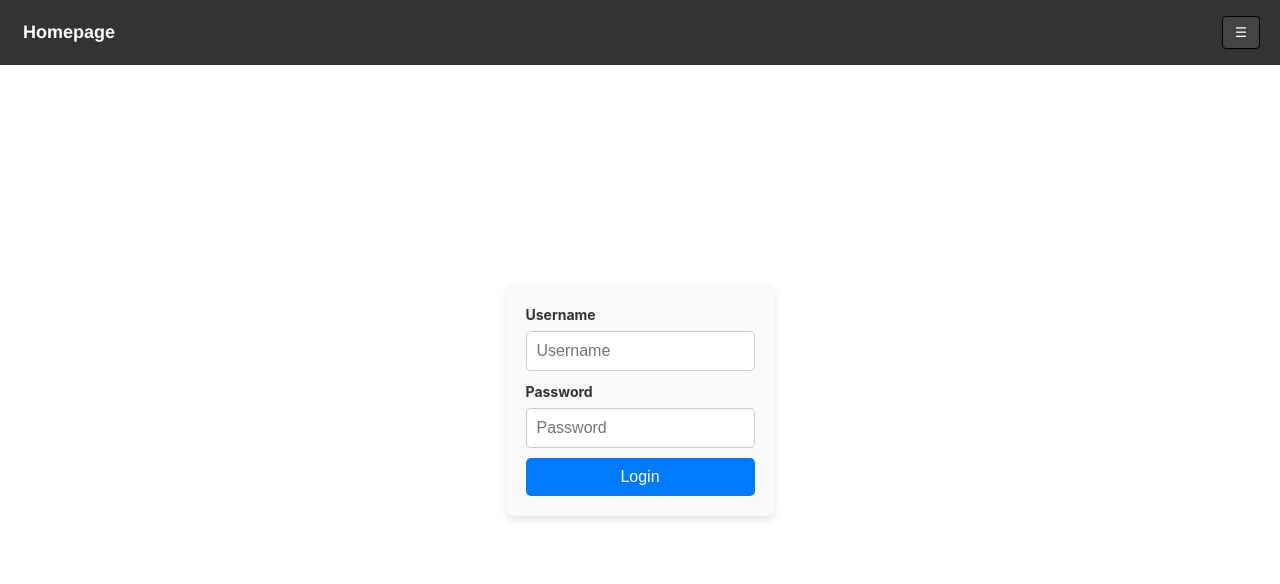
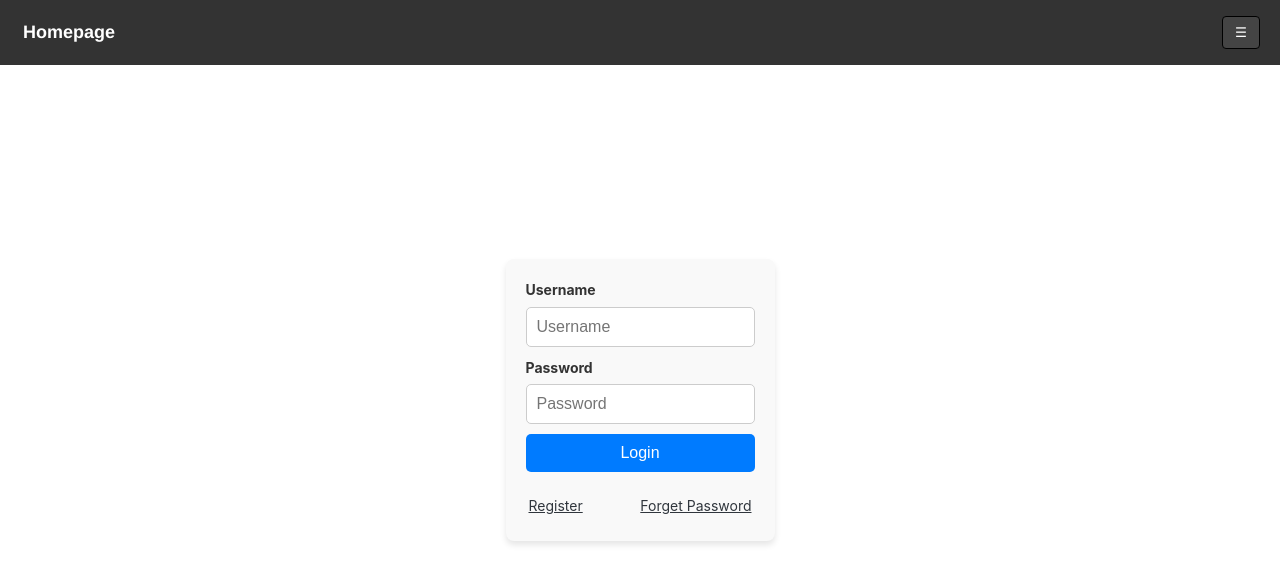
Before and after one commit to 9-8-7-6/vito_frontend, a Vue app: page /#/login in a window 1280 px wide. Shown: the top 584 px of the page. Built offline with nearby package versions, Linux system fonts and the light colour scheme; no server answers.

Commit message:
modify the color (some white is not good looking), and add route register for login view... vice verse

```diff
--- a/src/views/LoginView.vue
+++ b/src/views/LoginView.vue
@@ -16,6 +16,11 @@
 
       <!-- Submit button -->
       <button type="submit">Login</button>
+
+      <div class="action-links">
+        <router-link to="/register" class="link-text">Register</router-link>
+        <router-link to="/login" class="link-text">Forget Password</router-link>
+      </div>
     </form>
   </div>
 </template>
@@ -100,4 +105,22 @@ button:hover {
   color: #333;
   margin-bottom: 5px;
 }
+
+.action-links {
+  display: flex;
+  justify-content: space-between;
+  margin-top: 10px;
+}
+
+.link-text {
+  font-size: 14px;
+  color: #30363d;
+  cursor: pointer;
+  text-decoration: underline;
+  transition: color 0.2s;
+}
+
+.link-text:hover {
+  color: #0056b3;
+}
 </style>
--- a/src/views/NavBar.vue
+++ b/src/views/NavBar.vue
@@ -203,6 +203,38 @@ onBeforeUnmount(() => {
   background-color: #f0f0f0;
 }
 
+.dropdown.resources {
+  background-color: #434044;
+  border: 1px solid #212222;
+}
+
+.dropdown.resources .dropdown-item {
+  background: transparent;
+  border: none;
+  width: 100%;
+  text-align: left;
+  padding: 0.5rem 0.75rem;
+  cursor: pointer;
+}
+
+.dropdown.resources .dropdown-item:focus {
+  outline: none;
+}
+
+.dropdown.resources .dropdown-item {
+  color: #ecf0f1;
+  transition: background 0.2s;
+}
+
+.dropdown.resources .dropdown-item:hover {
+  background-color: #414344;
+  color: #fff;
+}
+
+.dropdown.resources .dropdown-item + .dropdown-item {
+  border-top: 1px solid #1a252f;
+}
+
 @media (max-width: 768px) {
   .navbar {
     flex-direction: column;
--- a/src/views/RegisterView.vue
+++ b/src/views/RegisterView.vue
@@ -21,6 +21,10 @@
 
       <!-- Submit button -->
       <button type="submit">Register</button>
+
+      <div class="action-links">
+        <router-link to="/login" class="link-text">Login</router-link>
+      </div>
     </form>
   </div>
 </template>
@@ -109,4 +113,21 @@ button:hover {
   color: #333;
   margin-bottom: 5px;
 }
+
+.action-links {
+  display: flex;
+  justify-content: center;
+}
+
+.link-text {
+  font-size: 14px;
+  color: #30363d;
+  cursor: pointer;
+  text-decoration: underline;
+  transition: color 0.2s;
+}
+
+.link-text:hover {
+  color: #0056b3;
+}
 </style>
--- a/src/views/TransactionView.vue
+++ b/src/views/TransactionView.vue
@@ -984,7 +984,6 @@ td {
   justify-content: center;
   align-items: center;
   height: 3rem;
-  background: #f5f5f5;
   user-select: none;
 }
 
```
